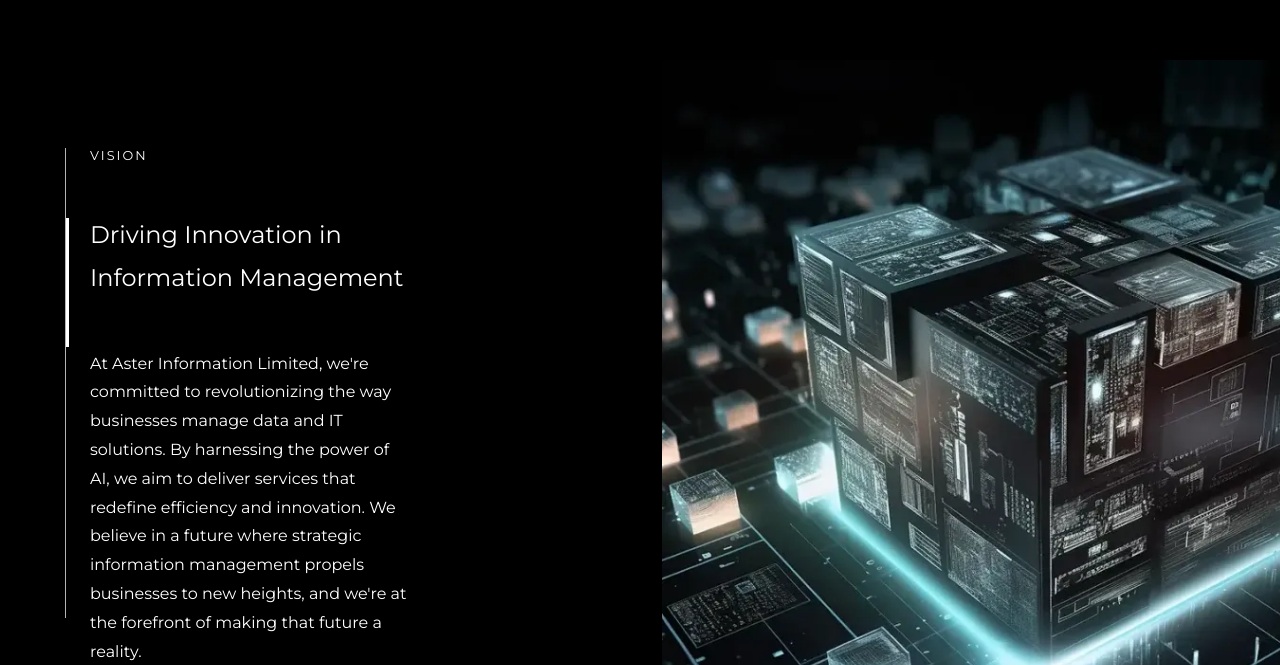
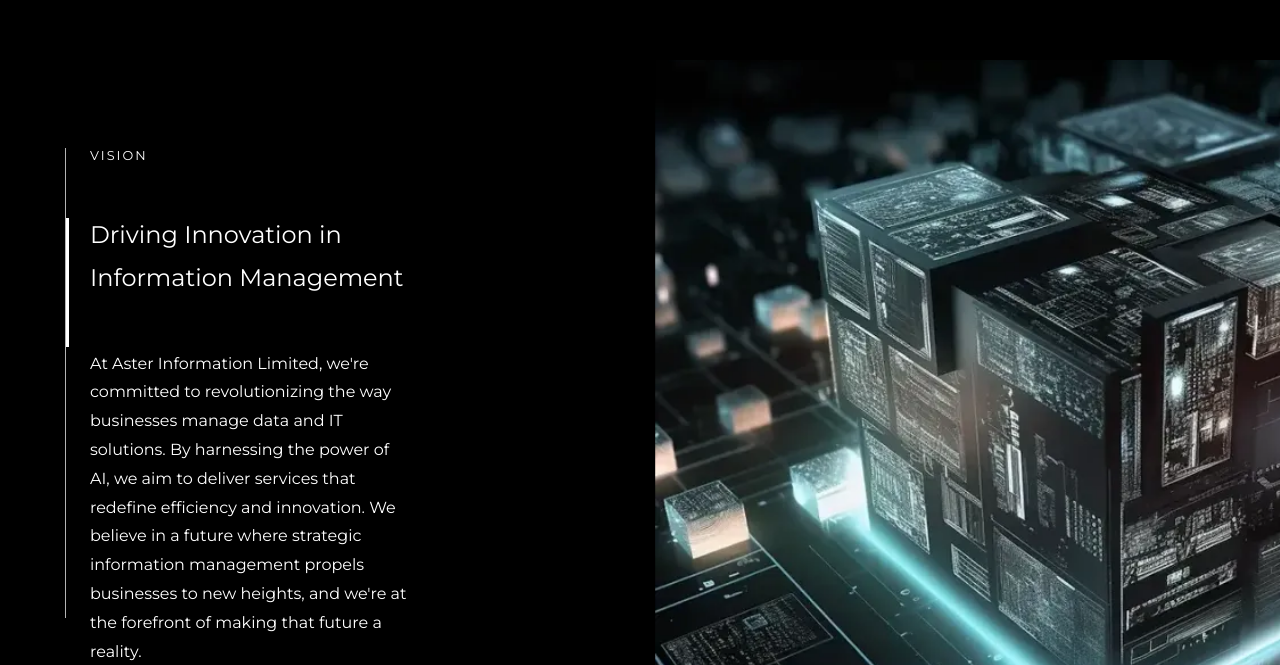
Before and after one commit to Moamal-2000/aster-information, a React (Vite) app: page / in a window 1280 px wide. Shown: the part 1255-1920 px from the top of the page. Built offline with nearby package versions, Linux system fonts and the light colour scheme.

Commit message:
fix: vision section image movement for 1200px screens

```diff
--- a/src/Components/Pages/Home/VisionSection/AnimatedImage/AnimatedImage.module.scss
+++ b/src/Components/Pages/Home/VisionSection/AnimatedImage/AnimatedImage.module.scss
@@ -26,9 +26,9 @@
 @include large {
   .imgHolder {
     top: 222px;
-    width: 100%;
+    width: 80%;
     position: relative;
-    left: auto;
+    right: auto;
     top: auto;
   }
 }
@@ -44,13 +44,21 @@
   min-height: 700px;
   object-position: 0;
   scale: 1.2;
+  position: relative;
+  right: -60px;
 }
 
 @media (max-width: 1300px) {
   .imgHolder .img {
     background-size: cover;
     min-height: 600px;
-    scale: 1;
+  }
+}
+
+@include large {
+  .imgHolder .img {
+    scale: 1.3 1.2;
+    min-height: auto;
   }
 }
 
```
